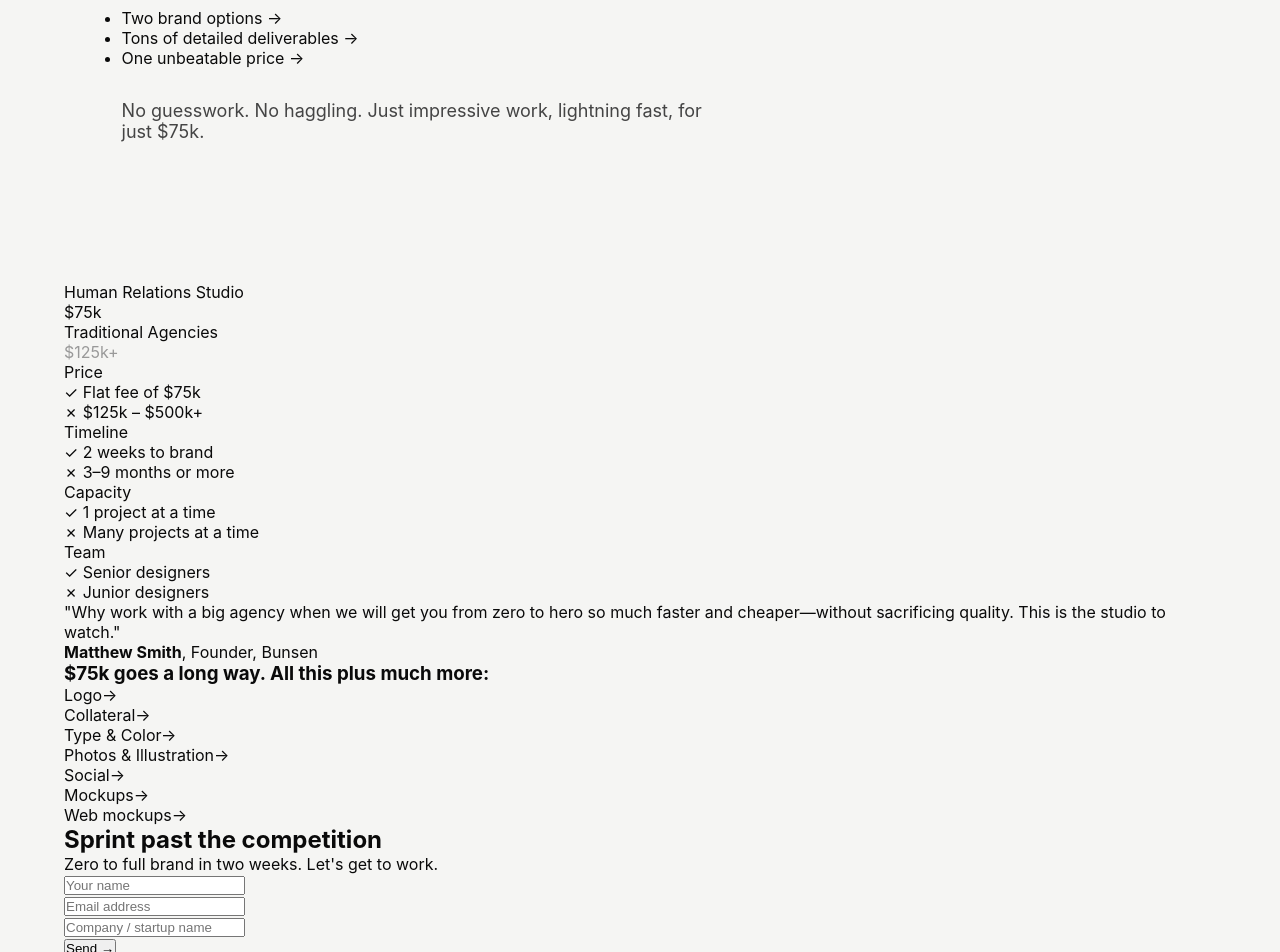
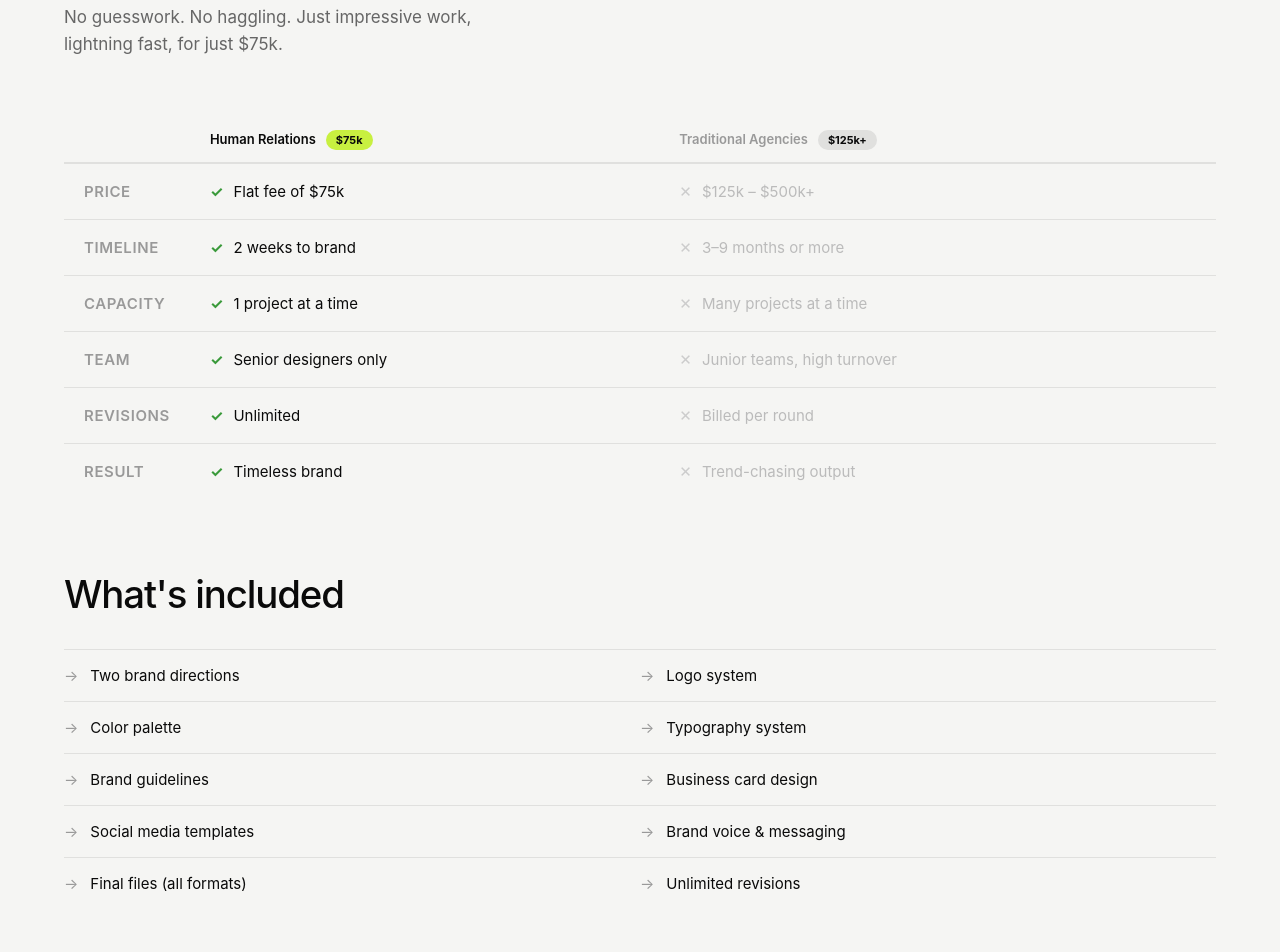
Before and after one commit to joelmwasserman/humanrelations-studio, a Next.js app: page /pricing in a window 1280 px wide. Shown: the part 280-1232 px from the top of the page. Built offline with nearby package versions, Linux system fonts and the light colour scheme.

Commit message:
Rebuild work and pricing pages

```diff
--- a/pages/pricing.js
+++ b/pages/pricing.js
@@ -1,135 +1,87 @@
 import Head from 'next/head'
 import Nav from '../components/Nav'
+import Link from 'next/link'
 
-const deliverables = [
-  'Logo',
-  'Collateral',
-  'Type & Color',
-  'Photos & Illustration',
-  'Social',
-  'Mockups',
-  'Web mockups',
-]
-
-const comparison = [
-  { label: 'Price', us: 'Flat fee of $75k', them: '$125k – $500k+' },
-  { label: 'Timeline', us: '2 weeks to brand', them: '3–9 months or more' },
-  { label: 'Capacity', us: '1 project at a time', them: 'Many projects at a time' },
-  { label: 'Team', us: 'Senior designers', them: 'Junior designers' },
+const rows = [
+  { label: 'Price',    us: 'Flat fee of $75k',    them: '$125k – $500k+' },
+  { label: 'Timeline', us: '2 weeks to brand',     them: '3–9 months or more' },
+  { label: 'Capacity', us: '1 project at a time',  them: 'Many projects at a time' },
+  { label: 'Team',     us: 'Senior designers only', them: 'Junior teams, high turnover' },
+  { label: 'Revisions',us: 'Unlimited',             them: 'Billed per round' },
+  { label: 'Result',   us: 'Timeless brand',        them: 'Trend-chasing output' },
 ]
 
 export default function Pricing() {
   return (
     <>
       <Head>
-        <title>Pricing | Human Relations. Strategic brand partner</title>
-        <meta name="description" content="Top-tier branding for one clear price." />
+        <title>Pricing | Human Relations</title>
         <meta name="viewport" content="width=device-width, initial-scale=1" />
       </Head>
-
-      <div className="page pricing-page">
+      <div className="site">
         <Nav />
-
+        <div className="page-wrap">
           <div className="page-hero">
-          <h1 className="page-hero-title fade-up">
-            Top-tier branding<br />for one clear price
-          </h1>
+            <h1 className="page-h1">Top-tier branding<br />for one clear price</h1>
+            <p className="page-sub">No guesswork. No haggling. Just impressive work, lightning fast, for just $75k.</p>
           </div>
 
-        {/* Hero image placeholder */}
-        <div className="pricing-hero-image">
-          [Project showcase image]
+          {/* Comparison table */}
+          <div className="price-table-wrap">
+            <table className="price-table">
+              <thead>
+                <tr>
+                  <th></th>
+                  <th className="price-col-us">Human Relations<span className="price-badge">$75k</span></th>
+                  <th className="price-col-them">Traditional Agencies<span className="price-badge price-badge-gray">$125k+</span></th>
+                </tr>
+              </thead>
+              <tbody>
+                {rows.map((r) => (
+                  <tr key={r.label}>
+                    <td className="price-row-label">{r.label}</td>
+                    <td className="price-row-us"><span className="price-check">✓</span> {r.us}</td>
+                    <td className="price-row-them"><span className="price-cross">✕</span> {r.them}</td>
+                  </tr>
+                ))}
+              </tbody>
+            </table>
           </div>
 
-        {/* Value props */}
-        <section style={{ padding: '80px 5%' }}>
-          <ul className="benefits-list" style={{ maxWidth: 640 }}>
-            {['Two brand options', 'Tons of detailed deliverables', 'One unbeatable price'].map((item) => (
-              <li key={item}>
-                {item} <span>→</span>
-              </li>
-            ))}
-          </ul>
-          <p style={{ marginTop: 32, fontSize: 18, color: '#444', maxWidth: 600 }}>
-            No guesswork. No haggling. Just impressive work, lightning fast, for just $75k.
-          </p>
-        </section>
-
-        {/* Comparison */}
-        <section className="pricing-comparison">
-          <div className="pricing-grid">
-            {/* Headers */}
-            <div className="pricing-col-header">
-              <div style={{ height: 60 }} />
-            </div>
-            <div className="pricing-col-header">
-              <div className="pricing-col-label">Human Relations Studio</div>
-              <div className="pricing-col-price">$75k</div>
-            </div>
-            <div className="pricing-col-header">
-              <div className="pricing-col-label">Traditional Agencies</div>
-              <div className="pricing-col-price" style={{ color: '#999' }}>$125k+</div>
-            </div>
-
-            {/* Rows */}
-            {comparison.map((row) => (
-              <div className="pricing-row" key={row.label}>
-                <div className="pricing-cell label">{row.label}</div>
-                <div className="pricing-cell good">✓ {row.us}</div>
-                <div className="pricing-cell bad">✗ {row.them}</div>
+          {/* What's included */}
+          <div className="includes">
+            <h2 className="includes-h2">What's included</h2>
+            <div className="includes-grid">
+              {[
+                'Two brand directions',
+                'Logo system',
+                'Color palette',
+                'Typography system',
+                'Brand guidelines',
+                'Business card design',
+                'Social media templates',
+                'Brand voice & messaging',
+                'Final files (all formats)',
+                'Unlimited revisions',
+              ].map((item) => (
+                <div key={item} className="include-item">
+                  <span className="include-check">→</span> {item}
                 </div>
               ))}
             </div>
-        </section>
-
-        {/* Testimonial */}
-        <section className="pricing-testimonial">
-          <p className="pricing-testimonial-quote">
-            "Why work with a big agency when we will get you from zero to hero so much faster and cheaper—without sacrificing quality. This is the studio to watch."
-          </p>
-          <p className="testimonial-author">
-            <strong>Matthew Smith</strong>, Founder, Bunsen
-          </p>
-        </section>
-
-        {/* Deliverables */}
-        <section className="pricing-deliverables">
-          <h3 className="pricing-deliverables-title">$75k goes a long way. All this plus much more:</h3>
-          <div className="deliverables-grid">
-            {deliverables.map((item) => (
-              <div key={item} className="deliverable-item">
-                <span>{item}</span>
-                <span className="deliverable-arrow">→</span>
           </div>
-            ))}
         </div>
-        </section>
 
         {/* CTA */}
-        <section className="cta-footer" id="contact">
-          <div className="cta-footer-left">
-            <h2 className="cta-footer-headline">Sprint past the competition</h2>
-            <p className="cta-footer-sub">Zero to full brand in two weeks. Let's get to work.</p>
+        <section className="cta" id="contact">
+          <div className="cta-pill">
+            <div className="cta-bolt">
+              <svg viewBox="0 0 24 24" fill="currentColor" width="32" height="32"><path d="M13 10V3L4 14h7v7l9-11h-7z"/></svg>
             </div>
-          <form
-            name="contact"
-            method="POST"
-            data-netlify="true"
-            netlify-honeypot="bot-field"
-            className="cta-form"
-          >
-            <input type="hidden" name="form-name" value="contact" />
-            <div className="cta-form-field">
-              <input type="text" name="name" placeholder="Your name" required />
+            <span className="cta-pill-txt">Sprint past the competition</span>
           </div>
-            <div className="cta-form-field">
-              <input type="email" name="email" placeholder="Email address" required />
-            </div>
-            <div className="cta-form-field">
-              <input type="text" name="company" placeholder="Company / startup name" />
-            </div>
-            <button type="submit" className="cta-form-submit">Send →</button>
-          </form>
+          <p className="cta-sub">Zero to full brand in two weeks. Let's get to work.</p>
+          <Link href="/#contact" className="cta-btn">Reserve your spot</Link>
         </section>
       </div>
     </>
--- a/styles/globals.css
+++ b/styles/globals.css
@@ -224,3 +224,51 @@ body { font-family: var(--font); background: var(--off); color: var(--black); -w
   .cta-bolt { width: 50px; height: 50px; }
   .cta-pill-txt { font-size: 18px; padding: 0 16px; }
 }
+
+/* ─── INNER PAGES ─── */
+.page-wrap { padding: 100px 5% 80px; }
+
+.page-hero { margin-bottom: 56px; }
+.page-h1 { font-size: clamp(36px, 5.5vw, 72px); font-weight: 500; letter-spacing: -0.04em; line-height: 1.05; margin-bottom: 16px; }
+.page-sub { font-size: 17px; color: #666; max-width: 480px; line-height: 1.6; }
+
+/* Work grid */
+.projects-grid { display: grid; grid-template-columns: 1fr 1fr; gap: 8px; }
+.project-card { aspect-ratio: 3/2; border-radius: 10px; position: relative; overflow: hidden; cursor: pointer; transition: opacity 0.2s; }
+.project-card:hover { opacity: 0.9; }
+.project-tag { position: absolute; bottom: 14px; left: 14px; font-size: 11px; font-weight: 700; letter-spacing: 0.05em; background: rgba(255,255,255,0.15); color: rgba(255,255,255,0.9); padding: 6px 14px; border-radius: 100px; }
+.project-tag-dark { background: rgba(0,0,0,0.12); color: rgba(0,0,0,0.7); }
+
+/* Pricing table */
+.price-table-wrap { margin-bottom: 72px; overflow-x: auto; }
+.price-table { width: 100%; border-collapse: collapse; }
+.price-table th { padding: 16px 20px 12px; font-size: 13px; font-weight: 600; text-align: left; border-bottom: 2px solid var(--border); }
+.price-table td { padding: 18px 20px; border-top: 1px solid var(--border); font-size: 15px; vertical-align: top; }
+.price-col-us { color: var(--black); }
+.price-col-them { color: var(--gray); }
+.price-badge { display: inline-block; margin-left: 10px; font-size: 11px; font-weight: 700; background: var(--lime); color: var(--black); padding: 3px 10px; border-radius: 100px; }
+.price-badge-gray { background: var(--border); }
+.price-row-label { font-size: 12px; font-weight: 600; letter-spacing: 0.04em; color: var(--gray); text-transform: uppercase; width: 120px; }
+.price-row-us { color: var(--black); }
+.price-row-them { color: #bbb; }
+.price-check { color: #3a9a3a; font-weight: 700; margin-right: 6px; }
+.price-cross { color: #ccc; margin-right: 6px; }
+
+/* What's included */
+.includes { margin-bottom: 80px; }
+.includes-h2 { font-size: clamp(24px, 3vw, 40px); font-weight: 500; letter-spacing: -0.03em; margin-bottom: 32px; }
+.includes-grid { display: grid; grid-template-columns: 1fr 1fr; gap: 0; }
+.include-item { padding: 16px 0; border-top: 1px solid var(--border); font-size: 15px; display: flex; align-items: center; gap: 12px; }
+.include-item:nth-child(odd) { padding-right: 40px; }
+.include-check { color: var(--gray); flex-shrink: 0; }
+
+/* CTA sub + btn */
+.cta-sub { color: rgba(255,255,255,0.35); font-size: 14px; margin-top: -32px; }
+.cta-btn { display: inline-block; background: var(--lime); color: var(--black); font-size: 14px; font-weight: 600; padding: 14px 28px; border-radius: 100px; text-decoration: none; transition: opacity 0.2s; }
+.cta-btn:hover { opacity: 0.85; }
+
+@media (max-width: 640px) {
+  .projects-grid { grid-template-columns: 1fr; }
+  .includes-grid { grid-template-columns: 1fr; }
+  .include-item:nth-child(odd) { padding-right: 0; }
+}
```
Also changed, not shown: pages/work.js (+33 -65 lines). Lines whose indentation alone changed are shown as unchanged.
